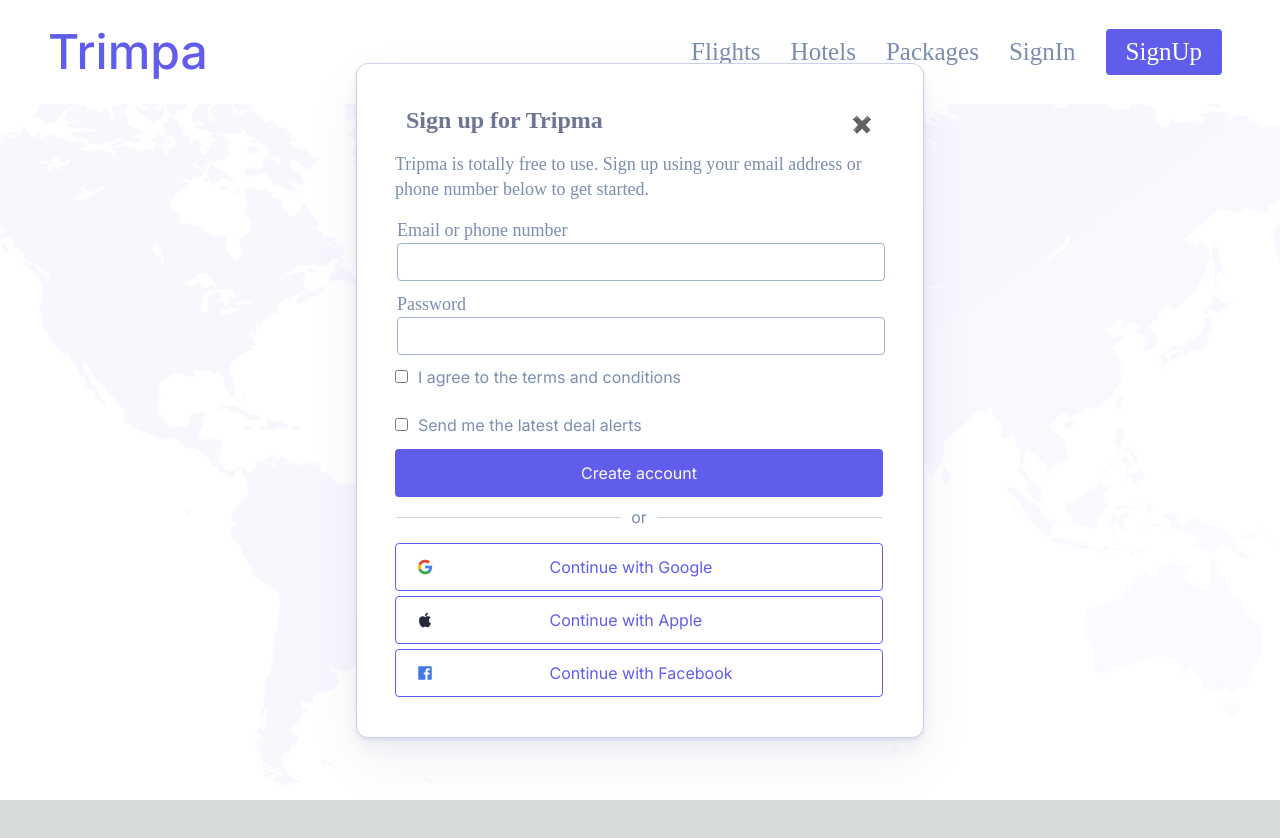
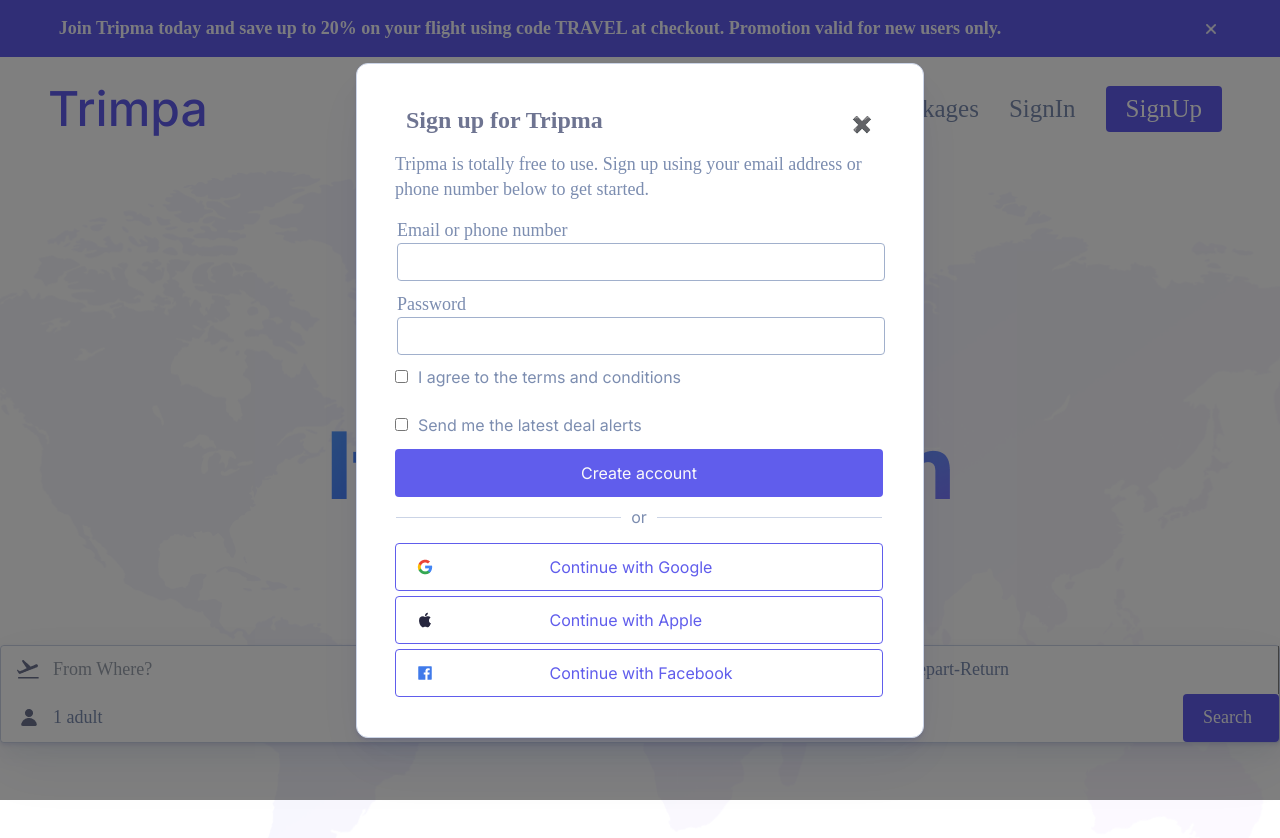
Before and after one commit to AbdullatifHabiba/Tripma, a Next.js app: page /ui/sign in a window 1280 px wide. Shown: the top 838 px of the page. Before the commit the page ends 800 px from the top, so only its background shows below. Built offline with nearby package versions, Linux system fonts and the light colour scheme.

Commit message:
chore: Add position relative to Home.module.css and create signup pop up

```diff
--- /dev/null
+++ b/Components/Banar.js
@@ -0,0 +1,28 @@
+'use client';
+import { useState } from 'react';
+import styles from './Styles.module.css';
+import Image from 'next/image';
+import x from '../public/x close no.png';
+
+export default function Banar() {
+  const [isVisible, setIsVisible] = useState(true);
+
+  const handleClose = () => {
+    setIsVisible(false);
+  };
+
+  if (!isVisible) {
+    return null;
+  }
+
+  return (
+    <div className={styles.banar}>
+      <div className={styles.banarContent}>
+        Join Tripma today and save up to 20% on your flight using code TRAVEL at checkout. Promotion valid for new users only.
+        <button className={styles.banarButton} onClick={handleClose}>
+            <Image src={x} alt="x" width={20} height={20} />
+        </button>
+      </div>
+    </div>
+  );
+}
--- a/Components/Navbar.js
+++ b/Components/Navbar.js
@@ -4,7 +4,7 @@
   return (
     <div className={style.navbar}>
       <div className={style.logo}>
-        <Link href="/ui/home">
+        <Link href="/">
           Trimpa
         </Link>
       </div>
--- a/Components/Styles.module.css
+++ b/Components/Styles.module.css
@@ -20,8 +20,8 @@
     align-items: center;
     color: black;
     font-size: 2rem;
-    position: fixed;
-    width: 100%;
+    /* position: fixed;
+    width: 100%; */
 }
 
 
@@ -225,3 +225,36 @@
     order: 0;
     flex-grow: 0;
   }
+
+
+/**/
+/* Banner Promotion */
+
+.banar{
+display: flex;
+flex-direction: row;
+padding: 16px 32px;
+gap: 10px;
+background: #605DEC;
+
+align-items: center;
+justify-content: center;
+}
+
+.banarContent{
+
+font-family: 'Nunito Sans';
+font-style: normal;
+font-weight: 600;
+font-size: 18px;
+line-height: 25px;
+display: flex;
+color: #F6F6FE;
+justify-content: space-between;
+  gap: 200px;
+}
+
+.banarButton{
+
+
+}
--- a/app/cookie/page.js
+++ /dev/null
@@ -1,19 +0,0 @@
-import React from 'react';
-import styles from './cookies.module.css';
-
-const CookiesCard = () => {
-  return (
-    <div className={styles.cookiesCard}>
-      <div className={styles.cookiesCardContent}>
-        <p className={styles.cookiesCardText}>
-        By using our site, you agree to eat our cookies.        </p>
-        <div className={styles.buttons}>
-        <button className={styles.accept}>Accept Cookies</button>
-        <button >Go to settings</button>
-        </div>
-      </div>
-    </div>
-  );
-};
-
-export default CookiesCard;
--- a/app/layout.js
+++ b/app/layout.js
@@ -2,6 +2,8 @@
 import "./globals.css";
 import Navbar from "../Components/Navbar";
 import Background from "../Components/Background";
+import Banar from "../Components/Banar";
+import Home from "./ui/home/page";
 const inter = Inter({ subsets: ["latin"] });
 
 export const metadata = {
@@ -13,14 +15,15 @@
   return (
     <html lang="en">
       <body className={inter.className}>
+        <Banar />
 
         <Navbar />
 
         <Background>
           {model}
+          <Home />
 
           {children}
-
         </Background>
       </body>
     </html>
--- a/app/page.js
+++ b/app/page.js
@@ -1,10 +1,10 @@
-import CookiesCard from "./cookie/page";
+import Banar from "@/Components/Banar";
+import CookiesCard from "./ui/cookie/page";
 import Home from "./ui/home/page";
 
 export default function Main() {
   return (
      <>
-      <Home />
       <CookiesCard />
      </>
   );
--- /dev/null
+++ b/app/ui/cookie/page.js
@@ -0,0 +1,29 @@
+'use client';
+import React, { useState } from 'react';
+import styles from './cookies.module.css';
+
+const CookiesCard = () => {
+  const [accepted, setAccepted] = useState(false);
+
+  const handleAccept = () => {
+    setAccepted(true);
+  };
+
+  return (
+    <div className={accepted ? styles.hiddencookies : styles.cookiesCard}>
+      <div className={styles.cookiesCardContent}>
+        <p className={styles.cookiesCardText}>
+          By using our site, you agree to eat our cookies.
+        </p>
+        <div className={styles.buttons}>
+          <button className={styles.accept} onClick={handleAccept}>
+            Accept Cookies
+          </button>
+          <button>Go to settings</button>
+        </div>
+      </div>
+    </div>
+  );
+};
+
+export default CookiesCard;''
--- a/app/ui/home/Home.module.css
+++ b/app/ui/home/Home.module.css
@@ -6,7 +6,7 @@
 align-items: center;
 justify-content:flex-start;
 padding: 0px;
-
+position: relative;
 }
 
 .hero{
--- a/app/ui/sign/Sign.module.css
+++ b/app/ui/sign/Sign.module.css
@@ -1,5 +1,17 @@
 /* Sign Up */
 
+.overlay {
+    position: fixed;
+    top: 0;
+    left: 0;
+    width: 100%;
+    height: 100%;
+    background: rgba(0, 0, 0, 0.5);
+    display: flex;
+    justify-content: center;
+    align-items: center;
+    z-index: 1000;
+  }
 .sign-up {
     box-sizing: border-box;
     display: flex;
--- a/app/ui/sign/page.js
+++ b/app/ui/sign/page.js
@@ -1,4 +1,5 @@
 'use client'
+import { useState } from "react";
 import styles from "./Sign.module.css";
 import Image from "next/image";
 import google from "../../../public/google.png";
@@ -7,20 +8,32 @@
 import { useRouter } from "next/navigation";
 
 const Sign = () => {
+  const [isOverlayVisible, setIsOverlayVisible] = useState(true);
   const router = useRouter();
+
+
+
+  const handleCloseOverlay = () => {
+    setIsOverlayVisible(false);
+    router.push("/");
+  };
+
   return (
-
-    <div className={styles["sign-up"]}>
-
+    <>
+      {isOverlayVisible && (
+        <div className={styles.overlay} onClick={handleCloseOverlay}>
+          <div className={styles["sign-up"]} onClick={(e) => e.stopPropagation()}>
             <div className={styles["sign-up-header"]}>
               <div className={styles["cancel"]}>
                 <h1 className={styles["sign-up-title"]}>Sign up for Tripma</h1>
-        <button className={styles["cancel-button"]}
+                <button
+                  className={styles["cancel-button"]}
                   onClick={() => {
                     router.push("/");
                   }}
-        >✖️</button>
-
+                >
+                  ✖️
+                </button>
               </div>
 
               <p className={styles["sign-up-description"]}>
@@ -85,6 +98,9 @@
               Continue with Facebook
             </button>
           </div>
+        </div>
+      )}
+    </>
   );
 };
 
```
Also changed, not shown: app/ui/cookie/cookies.module.css (renamed from app/cookie/cookies.module.css, +6 -2 lines), public/x close no.png (added). Lines whose indentation alone changed are shown as unchanged.
